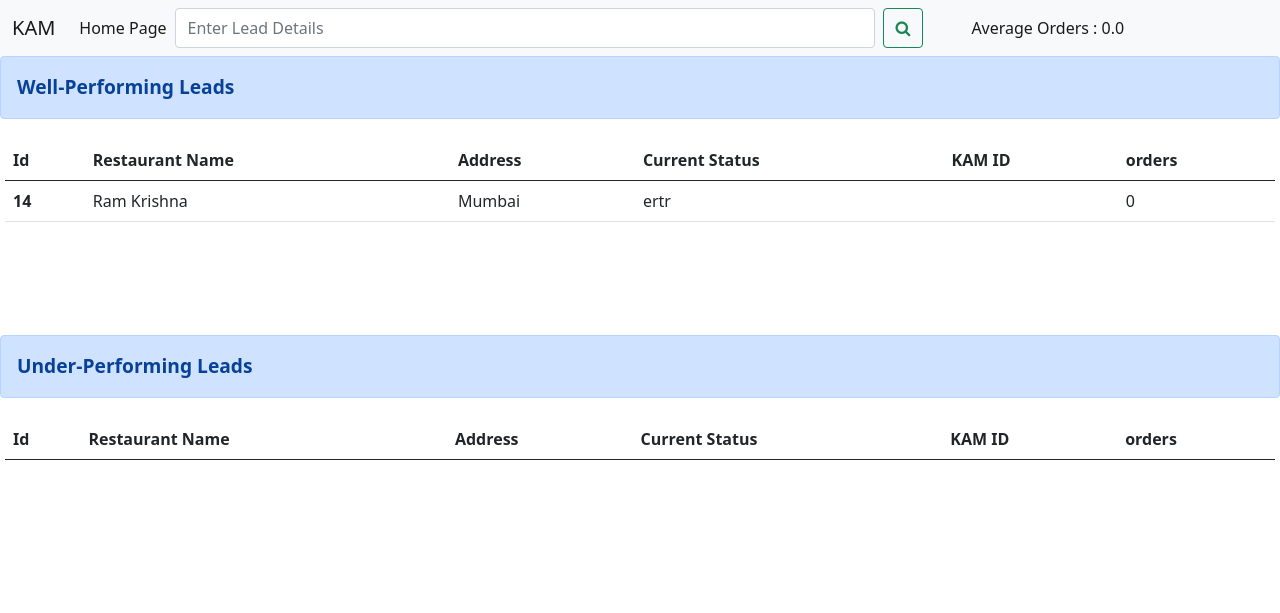
After one commit to jaynandwana200/KAM, a Django app: page /performanceTracking/ in a window 1280 px wide. The commit adds this page. Shown: the top 613 px of the page. Run offline with Django 3.2, Linux system fonts and the light colour scheme; data comes from the database, SQL or seed files in the repository; data that the repository does not hold is empty; parts of the project's set-up code (start-up, migrations or seed data) failed here and were passed over.

Commit message:
final commit

```diff
--- a/KAMassignment/KAM/tasks.py
+++ b/KAMassignment/KAM/tasks.py
@@ -1,7 +1,7 @@
 from celery import shared_task
 from datetime import date
 import datetime
-# from .views import sendMailInteraction
+from .views import sendMailInteraction
 from .models import leads, interactionLogging, KAMmail
 import logging
 
@@ -11,7 +11,6 @@ date_format = "%Y/%m/%d"
 
 @shared_task(bind=True)
 def generateInteractions(self):
-    print("celery server running")
     # accessing all leads to Auto generate interactions according to call frequency
     try:
         allLeads = leads.objects.all()
@@ -45,7 +44,7 @@ def generateInteractions(self):
                         mail = KAMmail.objects.filter(KAMID = item.KAMID.KAMID).get()
                     except:
                         return None
-                    # sendMailInteraction('new', str(item.leadID),"call", "Auto Generated", "No", str(nextCallDate), str(item.time), mail.KAMmailid,name,number)
+                    sendMailInteraction('new', str(item.leadID),"call", "Auto Generated", "No", str(nextCallDate), str(item.time), mail.KAMmailid,name,number)
                     saveInteraction.save()
                 except:
                     return None
--- a/KAMassignment/KAM/templates/KAM/index.html
+++ b/KAMassignment/KAM/templates/KAM/index.html
@@ -55,6 +55,12 @@
               <form class="d-flex" action="../showKAM/" method="post">
                 <input class="form-control me-2" type="hidden" name="KAMID">{% csrf_token %}
                 <button class="btn btn-outline-success" type="submit">KAM</button>
+              </form>
+            </li>
+            <li class="nav-item" style="margin-left: 10px;">
+              <form class="d-flex" action="../performanceTracking/" method="post">
+                <input class="form-control me-2" type="hidden" name="KAMID">{% csrf_token %}
+                <button class="btn btn-outline-success" type="submit">Track Performance</button>
               </form>
             </li>
           </ul>
--- /dev/null
+++ b/KAMassignment/KAM/templates/KAM/performanceTracking.html
@@ -0,0 +1,137 @@
+<!doctype html>
+<html lang="en">
+  <head>
+    <!-- Required meta tags -->
+    <meta charset="utf-8">
+    <meta name="viewport" content="width=device-width, initial-scale=1">
+
+    <!-- Bootstrap CSS -->
+    <link href="https://cdn.jsdelivr.net/npm/bootstrap@5.0.2/dist/css/bootstrap.min.css" rel="stylesheet" integrity="sha384-EVSTQN3/azprG1Anm3QDgpJLIm9Nao0Yz1ztcQTwFspd3yD65VohhpuuCOmLASjC" crossorigin="anonymous">
+    <meta name="viewport" content="width=device-width, initial-scale=1">
+    <link rel="stylesheet" href="https://cdnjs.cloudflare.com/ajax/libs/font-awesome/4.7.0/css/font-awesome.min.css">
+
+    <title>Performance Tracking</title>
+
+    <!-- basic css -->
+    <style>
+        .tableContainer {
+            padding: 5px;
+            background-color: rgb(255, 255, 255);
+            width: 100%;
+            height: 200px;
+            overflow-x: hidden;
+            overflow-y: auto;
+        }
+    </style>
+
+
+
+  </head>
+  <body>
+
+    <!-- navigation bar -->
+    <nav class="navbar navbar-expand-lg navbar-light bg-light">
+      <div class="container-fluid">
+        <a class="navbar-brand" href="../">KAM</a>
+        <button class="navbar-toggler" type="button" data-bs-toggle="collapse" data-bs-target="#navbarSupportedContent" aria-controls="navbarSupportedContent" aria-expanded="false" aria-label="Toggle navigation">
+          <span class="navbar-toggler-icon"></span>
+        </button>
+        <div class="collapse navbar-collapse" id="navbarSupportedContent">
+          <ul class="navbar-nav me-auto mb-2 mb-lg-0">
+            <li class="nav-item">
+              <a class="nav-link active" href="../" tabindex="-1">Home Page</a>
+            </li>
+            <form class="d-flex" action="../searchResult/" method="post">
+                <input style="width:700px;" class="form-control me-2" type="search" name = "searchResult" placeholder="Enter Lead Details" aria-label="Search">{% csrf_token %}
+                <button class="btn btn-outline-success" type="submit"><i class="fa fa-search"></i></button>
+            </form>
+            <li class="nav-item" style="margin-left: 40px;">
+              <a class="nav-link active" href="#" tabindex="-1">Average Orders : {{avgOrders}}</a>
+            </li>
+          </ul>
+        </div>
+      </div>
+    </nav>
+
+    <div class="alert alert-primary" role="alert">
+      <div style="font-size: larger;font-weight: bold;"> Well-Performing Leads</div>
+    </div>
+
+
+    <!-- leads table -->
+    <div class = "tableContainer">
+        <table class="table">
+            <thead>
+                <tr>
+                    <th scope="col">Id</th>
+          <th scope="col">Restaurant Name</th>
+          <th scope="col">Address</th>
+          <th scope="col">Current Status</th>
+          <th scope="col">KAM ID</th>
+          <th scope="col">orders</th>
+        </tr>
+    </thead>
+    <tbody>
+        {% for lead in wellPerforming %}
+        <tr>
+            <th scope="row">{{lead.0.leadID}}</th>
+            <td>{{lead.0.restaurantName}}</td>
+            <td>{{lead.0.address}}</td>
+            <td>{{lead.0.currentStatus}}</td>
+            <td>{{lead.0.KAMID.KAMID}}</td>
+            <td>{{lead.1}}</td>
+
+        </tr>
+        {% endfor %}
+    </tbody>
+</table>
+</div>
+
+    <div class="alert alert-primary" role="alert">
+    <div style="font-size: larger;font-weight: bold;"> Under-Performing Leads</div>
+    </div>
+
+    <!-- leads table -->
+    <div class = "tableContainer">
+      <table class="table">
+      <thead>
+        <tr>
+          <th scope="col">Id</th>
+          <th scope="col">Restaurant Name</th>
+          <th scope="col">Address</th>
+          <th scope="col">Current Status</th>
+          <th scope="col">KAM ID</th>
+          <th scope="col">orders</th>
+        </tr>
+      </thead>
+      <tbody>
+        {% for lead in underPerforming %}
+            <tr>
+              <th scope="row">{{lead.0.leadID}}</th>
+              <td>{{lead.0.restaurantName}}</td>
+              <td>{{lead.0.address}}</td>
+              <td>{{lead.0.currentStatus}}</td>
+              <td>{{lead.0.KAMID.KAMID}}</td>
+              <td>{{lead.1}}</td>
+
+            </tr>
+        {% endfor %}
+      </tbody>
+      </table>
+    </div>
+
+
+
+
+    <!-- Optional JavaScript; choose one of the two! -->
+
+    <!-- Option 1: Bootstrap Bundle with Popper -->
+    <script src="https://cdn.jsdelivr.net/npm/bootstrap@5.0.2/dist/js/bootstrap.bundle.min.js" integrity="sha384-MrcW6ZMFYlzcLA8Nl+NtUVF0sA7MsXsP1UyJoMp4YLEuNSfAP+JcXn/tWtIaxVXM" crossorigin="anonymous"></script>
+
+    <!-- Option 2: Separate Popper and Bootstrap JS -->
+    <!--
+    <script src="https://cdn.jsdelivr.net/npm/@popperjs/core@2.9.2/dist/umd/popper.min.js" integrity="sha384-IQsoLXl5PILFhosVNubq5LC7Qb9DXgDA9i+tQ8Zj3iwWAwPtgFTxbJ8NT4GN1R8p" crossorigin="anonymous"></script>
+    <script src="https://cdn.jsdelivr.net/npm/bootstrap@5.0.2/dist/js/bootstrap.min.js" integrity="sha384-cVKIPhGWiC2Al4u+LWgxfKTRIcfu0JTxR+EQDz/bgldoEyl4H0zUF0QKbrJ0EcQF" crossorigin="anonymous"></script>
+    -->
+  </body>
+</html>
--- a/KAMassignment/KAM/urls.py
+++ b/KAMassignment/KAM/urls.py
@@ -2,10 +2,6 @@ from django.urls import path
 from . import views
 
 urlpatterns = [
-
-
-    path("test/",views.testing,name='testing'),
-
 
     # End Point to Main Page
     path("",views.index,name='index'),
@@ -15,6 +11,10 @@ urlpatterns = [
     path("addKAM/",views.addKAM,name='addKAM'),
     path("deleteKAM/",views.deleteKAM,name='deleteKAM'),
     path("showKAM/",views.showKAM,name='showKAM'),
+
+    #performance Tracking
+    path("performanceTracking/",views.performanceTracking,name='performanceTracking'),
+
 
     # All endpoints related to Leads
     path("viewLeads/",views.viewLeads,name='viewLeads'),
--- a/KAMassignment/KAM/views.py
+++ b/KAMassignment/KAM/views.py
@@ -3,32 +3,61 @@ from .models import leads, interactionLogging, tracking, KAMmail
 from datetime import date
 from django.core.mail import send_mail
 from KAMassignment.settings import EMAIL_HOST_USER
-from .tasks import generateInteractions
 import datetime
 import logging
 
 logger = logging.getLogger(__name__)
 
-####################
-def testing(request):
-    print("testing running")
-    generateInteractions.delay()
-    return HttpResponse("Celery running")
-######################
 
+# performance tracking
+# performace of account is based on average orders placed
+# account placing above avg order is well performing account
+# else its a under performing account
+def performanceTracking(request):
+
+    try:
+        allLeads = leads.objects.all()
+        totalIntcount = interactionLogging.objects.count()
+        countLeads = leads.objects.count()
+    except:
+        return index(request)
+
+    wellPerforming = []
+    underPerforming = []
+
+    try: #division by zero
+        avgOrders = totalIntcount / countLeads
+    except:
+        avgOrders = 0
+
+    for item in allLeads:
+        countOrders = interactionLogging.objects.filter(
+            leadID__leadID__contains=item.leadID, type="order"
+        ).count()
+        if countOrders >= avgOrders:
+            wellPerforming.append([item, countOrders])
+        else:
+            underPerforming.append([item, countOrders])
+
+    params = {
+        "avgOrders": avgOrders,
+        "wellPerforming": wellPerforming,
+        "underPerforming": underPerforming,
+    }
+
+    return render(request, "KAM/performanceTracking.html", params)
 
 
 ## add KAM
 def addKAM(request):
 
-    mail = request.POST.get("email","")
-
+    mail = request.POST.get("email", "")
 
     print("hello")
     print(mail)
     # saving data in KAMmail table
     try:
-        object = KAMmail(KAMmailid = mail)
+        object = KAMmail(KAMmailid=mail)
         object.save()
     except:
         return index(request)
@@ -39,7 +68,7 @@ def addKAM(request):
 ## show KAM
 def showKAM(request):
 
-    #fetching all KAM details
+    # fetching all KAM details
     try:
         allKAM = KAMmail.objects.all()
     except:
@@ -47,16 +76,16 @@ def showKAM(request):
 
     params = {"KAM": allKAM}
 
-    return render(request,'KAM/addKAM.html',params)
+    return render(request, "KAM/addKAM.html", params)
 
 
 ## delete KAM
 def deleteKAM(request):
 
-    KAMId = request.POST.get("KAMID","")
+    KAMId = request.POST.get("KAMID", "")
 
     try:
-        KAMmail.objects.filter(KAMID = KAMId).delete()
+        KAMmail.objects.filter(KAMID=KAMId).delete()
     except:
         return index(request)
 
@@ -64,59 +93,93 @@ def deleteKAM(request):
 
 
 # send mail to new KAM on new Task allotment
-def sendMail(kid,KAMmailid,resAddress,number,status,City,State,Country,name,allocationStatus,newKAMid = "NULL"):
+def sendMail(
+    kid,
+    KAMmailid,
+    resAddress,
+    number,
+    status,
+    City,
+    State,
+    Country,
+    name,
+    allocationStatus,
+    newKAMid="NULL",
+):
 
     finalStatement = ""
 
-    if(allocationStatus == 'allocate'):
+    if allocationStatus == "allocate":
         subject = "New lead allocated to Key Account Manager ID :  " + kid
         finalStatement = "Please initialize interaction with the Restaurant"
 
-    elif(allocationStatus == 'deallocate'):
+    elif allocationStatus == "deallocate":
         subject = "lead deallocated to Key Account Manager ID :  " + kid
-        finalStatement = "Please handover lead to Key Account Manager ID  :  " + newKAMid
+        finalStatement = (
+            "Please handover lead to Key Account Manager ID  :  " + newKAMid
+        )
 
     message = (
         "Details of lead : \n \n"
-        + "Restaurant Name  :  " + name
+        + "Restaurant Name  :  "
+        + name
         + "\n"
-        + "Address  :  " + resAddress + ", " + City + ", " + State + ", " + Country
+        + "Address  :  "
+        + resAddress
+        + ", "
+        + City
+        + ", "
+        + State
+        + ", "
+        + Country
         + "\n"
-        + "Contact Number  :  " + number
+        + "Contact Number  :  "
+        + number
         + "\n"
-        + "Status  :  " + status
+        + "Status  :  "
+        + status
         + "\n \n"
-        +finalStatement
+        + finalStatement
     )
     recipient_list = [KAMmailid]
     send_mail(subject, message, EMAIL_HOST_USER, recipient_list, fail_silently=True)
 
 
-#send mail new/update interaction
-def sendMailInteraction(interactionStatus, leadID,type, notes, followUp, Date, time, mail,name,number):
+# send mail new/update interaction
+def sendMailInteraction(
+    interactionStatus, leadID, type, notes, followUp, Date, time, mail, name, number
+):
 
-    if(interactionStatus == "new"):
+    if interactionStatus == "new":
         subject = "New interaction scheduled for Lead ID  :  " + leadID
         firstStatement = "Details of Scheduled Interaction  : \n \n"
-    elif(interactionStatus == "update"):
+    elif interactionStatus == "update":
         subject = "Interaction Updated for Lead ID  :  " + leadID
         firstStatement = "Details of Updated Interaction  : \n \n"
 
     message = (
         firstStatement
-        + "Restaurant Name  :  " + name
+        + "Restaurant Name  :  "
+        + name
         + "\n"
-        + "Contact Number : " + number
+        + "Contact Number : "
+        + number
         + "\n"
-        + "Type  :  " + type
+        + "Type  :  "
+        + type
         + "\n"
-        + "Notes  :  " + notes
+        + "Notes  :  "
+        + notes
         + "\n"
-        + "Follow Up  :  " + followUp
+        + "Follow Up  :  "
+        + followUp
         + "\n"
-        + "Date  :  " + Date
+        + "Date  :  "
+        + Date
         + "\n"
-        + "Time  :  " + time + " Hrs "
+        + "Time  :  "
+        + time
+        + " Hrs "
         + "\n \n"
     )
     recipient_list = [mail]
@@ -129,14 +192,11 @@ def index(request):
 
     try:
         allLeads = leads.objects.all()  # Fetching all leads data from database
-    except:
-        allLeads = None
-
-    try:
         allInteractions = (
             interactionLogging.objects.all()
         )  # Fetching all interaction data from database
     except:
+        allLeads = None
         allInteractions = None
 
     # getting calls pending on todays dates from interactions
@@ -224,8 +284,18 @@ def createLeads(request):
 
     # seding mail To KAM about lead allocated to it
 
-    sendMail(KID,kamID.KAMmailid,resAddress,number,status,City,status,Country,name,"allocate")
-
+    sendMail(
+        KID,
+        kamID.KAMmailid,
+        resAddress,
+        number,
+        status,
+        City,
+        status,
+        Country,
+        name,
+        "allocate",
+    )
 
     return index(request)
 
@@ -282,13 +352,9 @@ def createTracker(request):
 
     # fetching foreign key object from leads to create tracker
 
+    # saving data in tracker
     try:
         foreignKey = leads.objects.filter(leadID=leadId).get()
-    except:
-        return index(request)
-
-    # saving data in tracker
-    try:
         addTracker = tracking(
             name=staffName,
             role=staffRole,
@@ -317,20 +383,14 @@ def viewLeads(request, leadIDFetchFromOtherFunc="-1"):
         leadData = leads.objects.filter(
             leadID=leadId
         )  # Fetching leads data from database
-    except:
-        leadData = None
-
-    try:
         interactionsData = interactionLogging.objects.filter(
             leadID__leadID__contains=leadId
         )
-    except:
-        interactionsData = None
-
-    try:
         # Fetching tracking data from database
         trackingData = tracking.objects.filter(leadID__leadID__contains=leadId)
     except:
+        leadData = None
+        interactionsData = None
         trackingData = None
 
     params = {
@@ -347,12 +407,9 @@ def searchResult(request):
     # fetching data from database
     try:
         leadData = leads.objects.all()
+        interactionData = interactionLogging.objects.all()
     except:
         leadData = None
-
-    try:
-        interactionData = interactionLogging.objects.all()
-    except:
         interactionData = None
 
     searchInput = request.POST.get(
@@ -409,11 +466,11 @@ def updateLeads(request):
 
     # finding KAMID to get old KAMID mail if modified
     try:
-        oldKAMID = leads.objects.filter(leadID = leadId).get()
-        oldKAMIDmail = KAMmail.objects.filter(KAMID = oldKAMID.KAMID.KAMID).get()
+        oldKAMID = leads.objects.filter(leadID=leadId).get()
+        oldKAMIDmail = KAMmail.objects.filter(KAMID=oldKAMID.KAMID.KAMID).get()
     except:
         oldKAMID = None
-        oldKAMIDmail= None
+        oldKAMIDmail = None
 
     # getting KAMID object as it is a foreign key
     try:
@@ -441,9 +498,32 @@ def updateLeads(request):
         return index(request)
 
     # seding mail to respective KAMID
-    if(KAMId != oldKAMIDmail.KAMID):
-        sendMail(KAMId,ID.KAMmailid,location,number,status,City,status,Country,name,"allocate")
-        sendMail(oldKAMIDmail.KAMID,oldKAMIDmail.KAMmailid,location,number,status,City,status,Country,name,"deallocate",KAMId)
+    if KAMId != oldKAMIDmail.KAMID:
+        sendMail(
+            KAMId,
+            ID.KAMmailid,
+            location,
+            number,
+            status,
+            City,
+            status,
+            Country,
+            name,
+            "allocate",
+        )
+        sendMail(
+            oldKAMIDmail.KAMID,
+            oldKAMIDmail.KAMmailid,
+            location,
+            number,
+            status,
+            City,
+            status,
+            Country,
+            name,
+            "deallocate",
+            KAMId,
+        )
 
     return viewLeads(request, leadId)
 
@@ -469,12 +549,9 @@ def addInteraction(request):
     Time = request.POST.get("time", datetime.time(00, 00, 00))
 
     # fetching foreign key to pass to intercation to create
+
     try:
         foreignKey = leads.objects.filter(leadID=ID).get()
-    except:
-        return index(request)
-
-    try:
         addinteraction = interactionLogging(
             type=Type,
             notes=Note,
@@ -489,13 +566,13 @@ def addInteraction(request):
 
     # getting KAMID for fetch mail ID
     try:
-        KAMid = leads.objects.filter(leadID = ID).get()
-        mail = KAMmail.objects.filter(KAMID = KAMid.KAMID)
+        KAMid = leads.objects.filter(leadID=ID).get()
+        mail = KAMmail.objects.filter(KAMID=KAMid.KAMID.KAMID).get()
     except:
         return index(request)
 
     # Sending mail to KAMID about new interaction scheduling
-    sendMailInteraction("new", ID,Type, Note, follow, Date, Time, mail)
+    sendMailInteraction("new", ID, Type, Note, follow, Date, Time, mail.KAMmailid,KAMid.restaurantName,KAMid.contactNumber)
 
     return viewLeads(request, ID)
 
@@ -559,17 +636,17 @@ def getLeadIDForUpdateInteraction(request):
 
 
 # chnage 12 hr to 24 hr format
-def convert24(s = ""):
+def convert24(s=""):
 
     hrs = int(s[0:2])
     mins = s[3:5]
     period = s[6:10]
     time = ""
 
-    if(period == "a.m." and hrs == 12):
+    if period == "a.m." and hrs == 12:
         time = "00:00:00"
-    elif(period == "a.m."):
-            time = str(hrs) + ":"+ mins + ":00"
+    elif period == "a.m.":
+        time = str(hrs) + ":" + mins + ":00"
     else:
         hrs += 12
         time = str(hrs) + ":" + mins + ":00"
@@ -588,31 +665,34 @@ def updateInteraction(request):
     Time = request.POST.get("time", "")
     Time = convert24(Time)
 
-
+    # getting leadid
     try:
         interactionLogging.objects.filter(interactionID=interactionId).update(
-            type=Type, notes=Notes, followUp=FollowUps, date=Date, time = Time
+            type=Type, notes=Notes, followUp=FollowUps, date=Date, time=Time
         )
+        leadObject = interactionLogging.objects.filter(
+            interactionID=interactionId
+        ).get()
+        ID = leadObject.leadID.leadID
+        mail = KAMmail.objects.filter(KAMID=leadObject.leadID.KAMID.KAMID).get()
     except:
         return index(request)
 
-    # getting leadid
-    try:
-        leadObject = interactionLogging.objects.filter(interactionID = interactionId).get()
-        ID = leadObject.leadID.leadID
-    except:
-        return index(request)
-
-    # getting mailID of KAMID
-    try:
-        mail = KAMmail.objects.filter(KAMID = leadObject.leadID.KAMID.KAMID).get()
-    except:
-        return index(request)
-
-    #send mail to KAM about update in interaction
+    # send mail to KAM about update in interaction
     restaurantName = leadObject.leadID.restaurantName
     restaurantNumber = leadObject.leadID.contactNumber
-    sendMailInteraction("update", str(ID),Type, Notes, FollowUps, Date, Time, mail.KAMmailid,restaurantName,restaurantNumber)
+    sendMailInteraction(
+        "update",
+        str(ID),
+        Type,
+        Notes,
+        FollowUps,
+        Date,
+        Time,
+        mail.KAMmailid,
+        restaurantName,
+        restaurantNumber,
+    )
 
     return index(request)
 
@@ -641,12 +721,9 @@ def updateTracking(request):
     email = request.POST.get("emailID", "")
 
     # fetching Lead ID to pass to viewleads
+
     try:
         leadId = tracking.objects.filter(trackingID=trackingId).get().leadID.leadID
-    except:
-        return index(request)
-
-    try:
         tracking.objects.filter(trackingID=trackingId).update(
             name=Name, role=Role, phoneNumber=ContactNo, emailID=email
         )
--- a/KAMassignment/KAMassignment/celery.py
+++ b/KAMassignment/KAMassignment/celery.py
@@ -17,7 +17,7 @@ app.conf.beat_schedule = {
 
     'check_and_generate_new_interaction' : {
         'task' : 'KAM.tasks.generateInteractions',
-        'schedule' : crontab(hour=8,minute=13), #time of day when task will run Automatically ( UTC )
+        'schedule' : crontab(hour=10,minute=47), #time of day when task will run Automatically ( UTC )
     }
 }
 
--- a/KAMassignment/requirements.txt
+++ b/KAMassignment/requirements.txt
@@ -35,3 +35,4 @@ typing_extensions==4.12.2
 tzdata==2024.2
 vine==5.1.0
 wcwidth==0.2.13
+whitenoise==6.8.2
```
